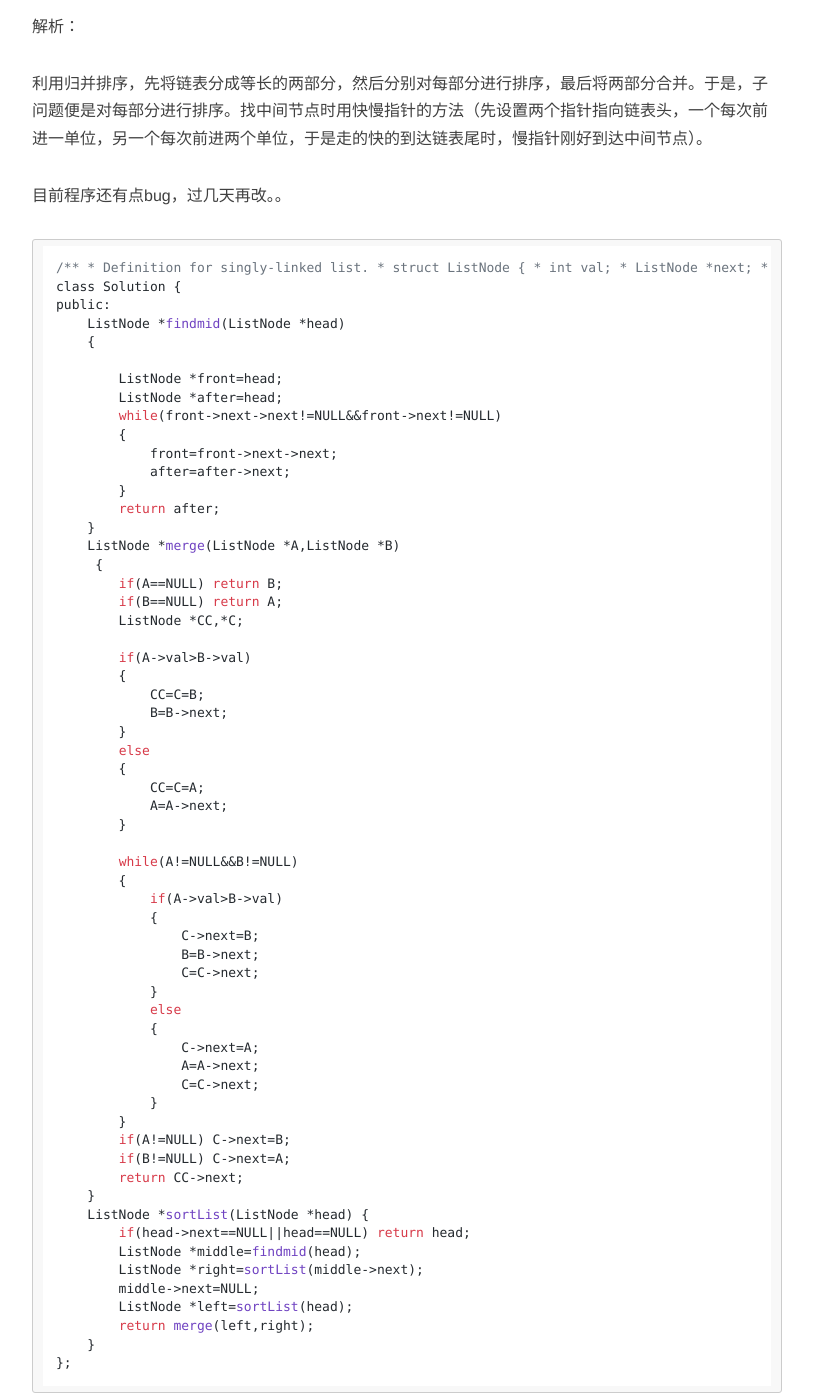
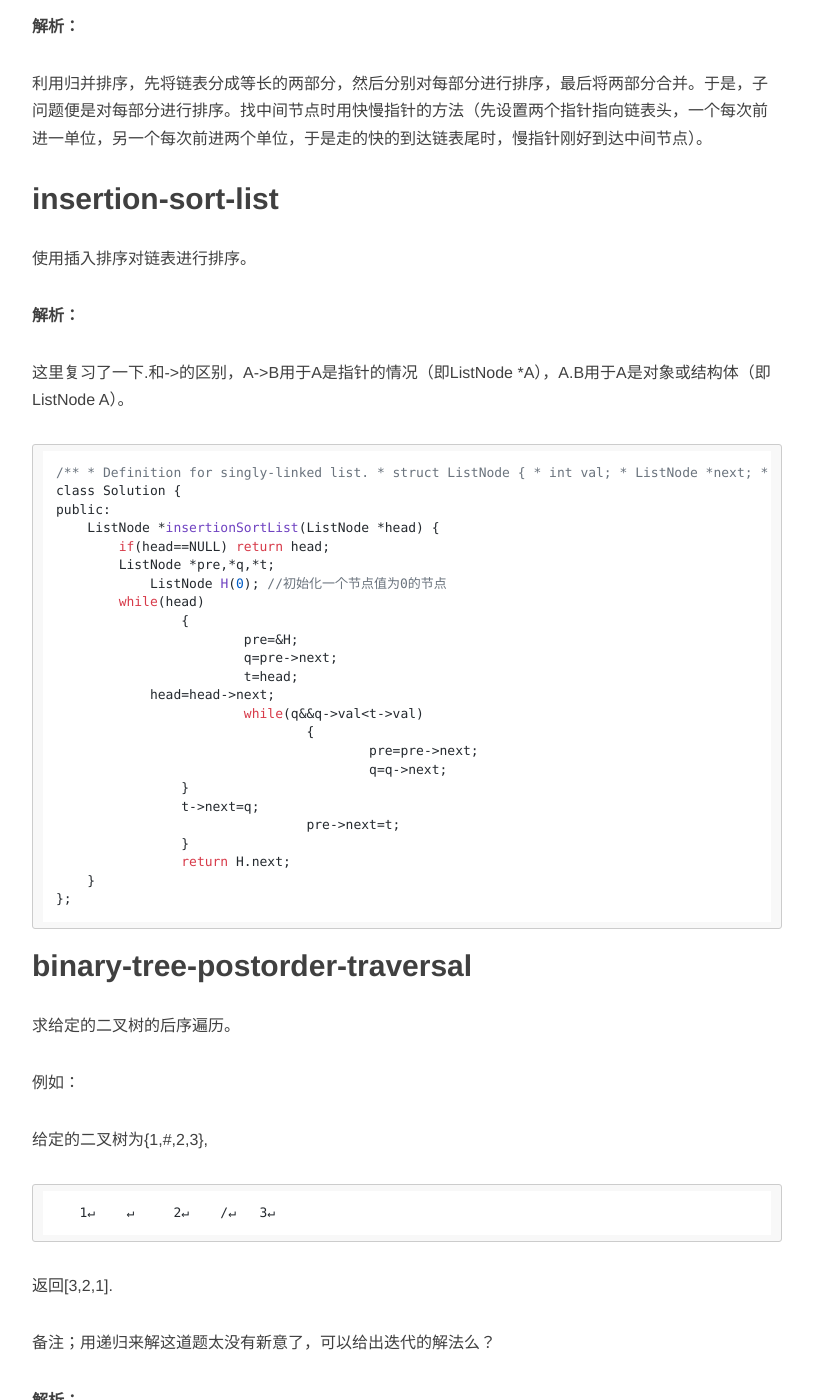
Before and after one commit to L1468999760/L1468999760.github.io, a Jekyll site: the page built from _posts/2021-03-15-leetcode.md, in a window 1280 px wide and 1400 px high, scrolled down 3668 px. Shown: the whole window, without its empty margins (233-1046 px from the left). Built offline with Jekyll 4.4.1, drawn with Linux system fonts in a browser that asks for light colours; nearby versions of some CDN libraries; comment, search, counter and statistics services are not loaded; some of the changed text lies outside the part shown.

Commit message:
修改sort-list

````diff
--- a/_posts/2021-03-15-leetcode.md
+++ b/_posts/2021-03-15-leetcode.md
@@ -26,7 +26,7 @@ description: leetcode
 
 求给定二叉树的最小深度。最小深度是指树的根结点到最近叶子结点的最短路径上结点的数量。
 
-解析：
+**解析：**
 
 注意边界情况：左右孩子均为空--返回0，左孩子为空--返回右子树的深度+1，有孩子为空--返回左子树的深度+1.否则，返回较小的子树+1.
 
@@ -57,7 +57,7 @@ public:
   ["2", "1", "+", "3", "*"] -> ((2 + 1) * 3) -> 9↵  ["4", "13", "5", "/", "+"] -> (4 + (13 / 5)) -> 6
 ```
 
-解析：
+**解析：**
 
 逆波兰表达式用栈存储，由于已经给出了后缀表达式，所以只需要一个栈存数字就行。（如果给出的是普通算式，即中缀表达式，那么要建立两个栈分别存放数字和符号）
 
@@ -96,7 +96,7 @@ public:
 
 对于给定的n个位于同一二维平面上的点，求最多能有多少个点位于同一直线上
 
-解析：
+**解析：**
 
 三重循环进行遍历。由于不重合的两点可以确定一条直线，判断是否在同一直线上可以用斜率进行衡量，这时要特殊考虑与X轴垂直的情况（X坐标相同，所以两点重合的情况也认为是垂线）。先用一个二重循环遍历每种可能的直线，然后再嵌套一个循环看其它点是否在这条直线上。
 
@@ -147,87 +147,15 @@ int maxPoints(vector<Point> &points)
 
 在O(n log n)的时间内使用常数级空间复杂度对链表进行排序。
 
-解析：
+**解析：**
 
 利用归并排序，先将链表分成等长的两部分，然后分别对每部分进行排序，最后将两部分合并。于是，子问题便是对每部分进行排序。找中间节点时用快慢指针的方法（先设置两个指针指向链表头，一个每次前进一单位，另一个每次前进两个单位，于是走的快的到达链表尾时，慢指针刚好到达中间节点）。
-
-目前程序还有点bug，过几天再改。。
-
-~~~c++
-/**
- * Definition for singly-linked list.
- * struct ListNode {
- *     int val;
- *     ListNode *next;
- *     ListNode(int x) : val(x), next(NULL) {}
- * };
- */
-class Solution {
-public:
-    ListNode *findmid(ListNode *head)
-    {
-
-        ListNode *front=head;
-        ListNode *after=head;
-        while(front->next->next!=NULL&&front->next!=NULL)
-        {
-            front=front->next->next;
-            after=after->next;
-        }
-        return after;
-    }
-    ListNode *merge(ListNode *A,ListNode *B)
-     {
-        if(A==NULL) return B;
-        if(B==NULL) return A;
-        ListNode *CC,*C;
-
-        if(A->val>B->val)
-        {
-            CC=C=B;
-            B=B->next;
-        }
-        else
-        {
-            CC=C=A;
-            A=A->next;
-        }
-
-        while(A!=NULL&&B!=NULL)
-        {
-            if(A->val>B->val)
-            {
-                C->next=B;
-                B=B->next;
-                C=C->next;
-            }
-            else
-            {
-                C->next=A;
-                A=A->next;
-                C=C->next;
-            }
-        }
-        if(A!=NULL) C->next=B;
-        if(B!=NULL) C->next=A;
-        return CC->next;
-    }
-    ListNode *sortList(ListNode *head) {
-        if(head->next==NULL||head==NULL) return head;
-        ListNode *middle=findmid(head);
-        ListNode *right=sortList(middle->next);
-        middle->next=NULL;
-        ListNode *left=sortList(head);
-        return merge(left,right);
-    }
-};
-~~~
 
 ## insertion-sort-list
 
 使用插入排序对链表进行排序。
 
-解析：
+**解析：**
 
 这里复习了一下.和->的区别，A->B用于A是指针的情况（即ListNode *A），A.B用于A是对象或结构体（即ListNode A）。
 
@@ -281,7 +209,7 @@ public:
 
 备注；用递归来解这道题太没有新意了，可以给出迭代的解法么？
 
-解析：
+**解析：**
 
 最直观的递归写法
 
@@ -341,7 +269,7 @@ public:
 
 备注；用递归来解这道题太没有新意了，可以给出迭代的解法么？
 
-解析：
+**解析：**
 
 先给出递归写法：
 
@@ -419,7 +347,7 @@ vector<int> preorderTraversal(TreeNode *root) {
 
 上述的二叉树序列化的结果是："{1,2,3,#,#,4,#,#,5}".
 
-解析：
+**解析：**
 
 栈内只存放根节点和左孩子节点。
 
@@ -469,7 +397,7 @@ You must do this in-place without altering the nodes' values.
 For example,
 Given{1,2,3,4}, reorder it to{1,4,2,3}.
 
-解析：
+**解析：**
 
 忽然发现这不就是2019年计算机统考408的第一道大题吗？？看来多刷题对于考研还是非常有用的。
 
@@ -534,9 +462,7 @@ public:
 
 你能给出不利用额外空间的解法么？
 
-解析：
-
-发现LeetCode的题好经典，奈何我还是不会。。看了别人的解答，豁然开朗。
+**解析：**
 
 ①用快慢指针的方法找到相遇点；
 
@@ -577,7 +503,7 @@ public:
 
 你能给出不利用额外空间的解法么？
 
-解析：
+**解析：**
 
 通过上一道题的思想，可以根据快慢指针是否相遇来判断是否有环。
 
@@ -617,8 +543,6 @@ public:
 };
 ~~~
 
-此外，我觉得当有环时退出循环时候的节点就是环的入口节点（p），但上一道题这样写通不过。。
-
 ## word-break-ii
 
 给定一个字符串s和一组单词dict，在s中添加空格将s变成一个句子，使得句子中的每一个单词都是dict中的单词
@@ -631,9 +555,9 @@ dict =["cat", "cats", "and", "sand", "dog"].
 
 返回的结果为["cats and dog", "cat sand dog"].
 
-解析：
+**解析：**
 
-动态规划，这道题比较难，结果还要限制顺序。。
+动态规划。
 
 先学习了一下unordered_set和set的区别：
 
````
